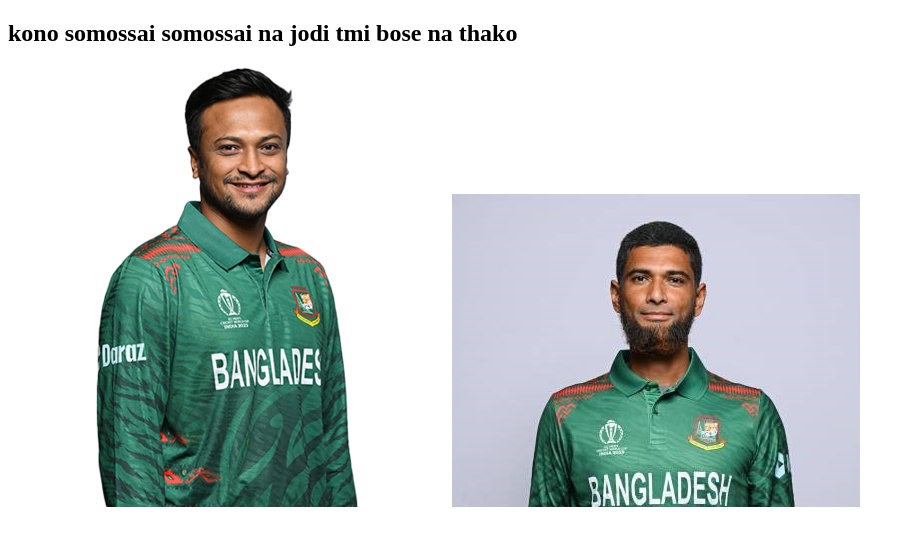
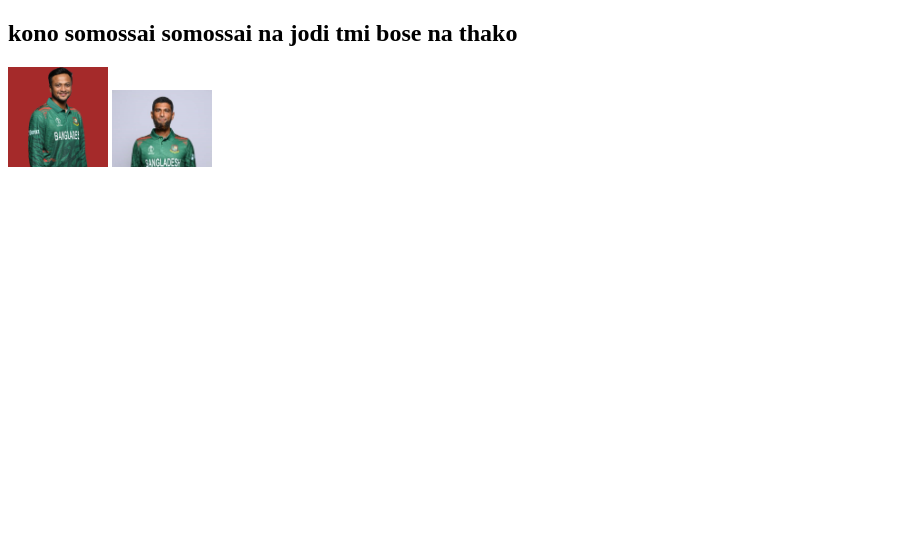
Before and after one commit to Toha16/problem-will-never-last, a plain HTML site: page index.html in a window 1280 px wide. Shown: the whole page, without its empty margins (0-915 px from the left). Drawn offline with Linux system fonts and the light colour scheme.

Commit message:
added something new

```diff
--- a/index.html
+++ b/index.html
@@ -4,6 +4,7 @@
     <meta charset="UTF-8">
     <meta name="viewport" content="width=device-width, initial-scale=1.0">
     <title>Problem will Never Last Forever</title>
+    <link rel="stylesheet" href="styles/blog.css">
 </head>
 <body>
     <h2>kono somossai somossai na jodi tmi bose na thako</h2>
--- /dev/null
+++ b/styles/blog.css
@@ -0,0 +1,7 @@
+img{
+    width: 100px;
+    background-position: center;
+    background-size: contain;
+    background-repeat: no-repeat;
+    background-color: brown;
+}
```
